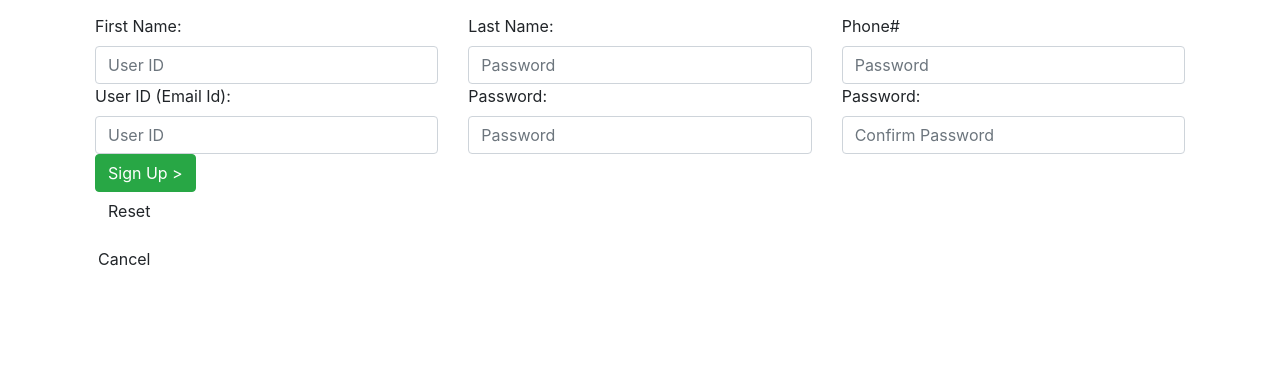
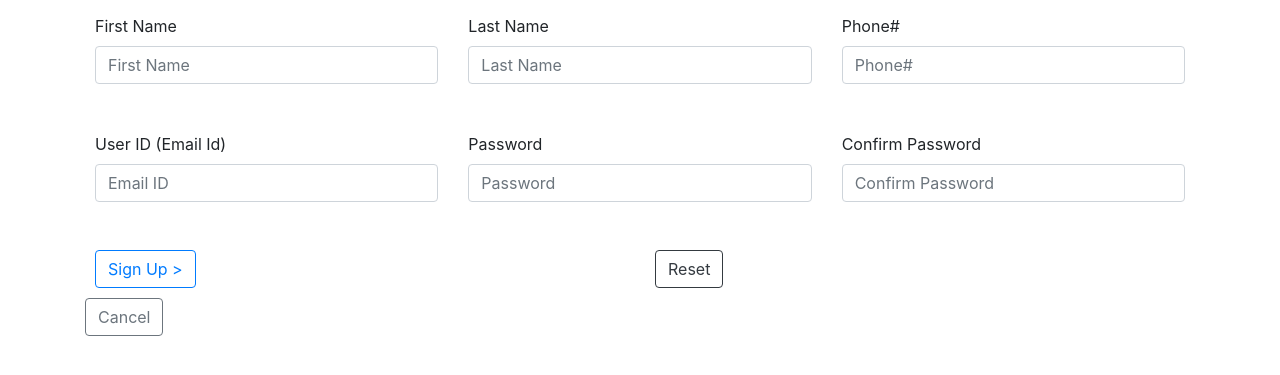
Before and after one commit to nt27web/Calendar-with-login_finalproject, a Flask app: page /signup in a window 1280 px wide. Shown: the part 56-431 px from the top of the page. Run offline with Flask 2, Linux system fonts and the light colour scheme; some libraries are stand-ins or nearby versions.

Commit message:
Task: updated button styles and cleaned up code

```diff
--- a/app/login_controller.py
+++ b/app/login_controller.py
@@ -2,6 +2,7 @@ from flask import Flask, request, json
 from flask import render_template
 from flaskext.mysql import MySQL
 from pymysql.cursors import DictCursor
+
 
 app = Flask(__name__)
 mysql = MySQL(cursorclass=DictCursor)
@@ -71,50 +72,5 @@ def sign_up_submit() -> str:
     return render_template('login.html', title='Login')
 
 
-
-
-"""
-
-@app.route('/calendar', methods=['GET'])
-def index():
-    user = {'username': 'Cities Project'}
-    cursor = mysql.get_db().cursor()
-    cursor.execute('SELECT * FROM tblCities')
-    result = cursor.fetchall()
-    return render_template('index.html', title='Home', user=user, cities=result)
-
-@app.route('/edit/<int:Id>', methods=['POST'])
-def form_update_post(Id):
-    cursor = mysql.get_db().cursor()
-    input_data = (request.form.get('LatD'), request.form.get('LatM'), request.form.get('LatS'), request.form.get('NS')
-                 , request.form.get('LonD'), request.form.get('LonM'), request.form.get('LonS'), request.form.get('EW')
-                 , request.form.get('City'), request.form.get('State'), Id)
-    sql_update_query = 'UPDATE tblCities t
-                            SET t.LatD = %s, t.LatM = %s, t.LatS = %s, t.NS = %s
-                            , t.LonD = %s, t.LonM = %s, t.LonS = %s, t.EW = %s
-                            , t.City = %s, t.State = %s
-                            WHERE t.Id = %s'
-    cursor.execute(sql_update_query, input_data)
-    mysql.get_db().commit()
-    return redirect("/", code=302)
-
-
-@app.route('/cities/new', methods=['GET'])
-def form_insert_get():
-    return render_template('new.html', title='New City Form')
-
-
-@app.route('/cities/new', methods=['POST'])
-def form_insert_post():
-    cursor = mysql.get_db().cursor()
-    inputData = (request.form.get('LatD'), request.form.get('LatM'), request.form.get('LatS'), request.form.get('NS')
-                 , request.form.get('LonD'), request.form.get('LonM'), request.form.get('LonS'), request.form.get('EW')
-                 , request.form.get('City'), request.form.get('State'))
-    sql_insert_query = 'INSERT INTO tblCities (LatD,LatM,LatS,NS,LonD,LonM,LonS,EW,City,State) VALUES (%s,%s,%s,%s,%s,%s,%s,%s,%s,%s) '
-    cursor.execute(sql_insert_query, inputData)
-    mysql.get_db().commit()
-    return redirect("/", code=302)"""
-
-
 if __name__ == '__main__':
     app.run(host='0.0.0.0', debug=True)
--- a/app/templates/signup.html
+++ b/app/templates/signup.html
@@ -4,45 +4,50 @@
     <div style="align-items: center; ;padding: 10px; border: 10px">
         <div class="row">
             <div class="col">
-                <label for="first_name">First Name: </label>
-                <input id="first_name" type="text" class="form-control" placeholder="User ID" name="first_name">
+                <label for="first_name">First Name </label>
+                <input id="first_name" type="text" class="form-control" placeholder="First Name" name="first_name">
             </div>
             <div class="col">
-                <label for="last_name">Last Name: </label>
-                <input id="last_name" type="password" class="form-control" placeholder="Password" name="last_name">
+                <label for="last_name">Last Name </label>
+                <input id="last_name" type="text" class="form-control" placeholder="Last Name" name="last_name">
             </div>
             <div class="col">
                 <label for="phone">Phone# </label>
-                <input id="phone" type="number" class="form-control" placeholder="Password" name="phone">
+                <input id="phone" type="tel" class="form-control" placeholder="Phone#" name="phone">
             </div>
         </div>
+        <br>
+        <br>
         <div class="row">
             <div class="col">
-                <label for="email_id">User ID (Email Id): </label>
-                <input id="email_id" type="email" class="form-control" placeholder="User ID" name="email_id">
+                <label for="email_id">User ID (Email Id) </label>
+                <input id="email_id" type="email" class="form-control" placeholder="Email ID" name="email_id">
             </div>
             <div class="col">
-                <label for="password">Password: </label>
+                <label for="password">Password </label>
                 <input id="password" type="password" class="form-control" placeholder="Password" name="password">
             </div>
             <div class="col">
-                <label for="confirm_password">Password: </label>
+                <label for="confirm_password">Confirm Password </label>
                 <input id="confirm_password" type="password" class="form-control" placeholder="Confirm Password" name="confirm_password">
             </div>
         </div>
-
-        <div style="align-content: center">
-            <button type="submit" class="btn btn-success">Sign Up &gt; </button>
-        </div>
-        <div style="align-content: center">
-            <button type="reset" class="btn btn-reset">Reset</button>
+        <br>
+        <br>
+        <div class="row">
+            <div class="col">
+                <button type="submit" class="btn btn-outline-primary">Sign Up &gt; </button>
+            </div>
+            <div class="col">
+                <button type="reset" class="btn btn-outline-dark">Reset</button>
+            </div>
         </div>
     </div>
 </form>
 
 <form action="/login" method="get">
 <div style="align-content: center">
-            <button type="submit" class="btn btn-cancel">Cancel</button>
+            <button type="submit" class="btn btn-outline-secondary">Cancel</button>
         </div>
 </form>
 
```
Also changed, not shown: db/init.sql (+4 -4 lines).
